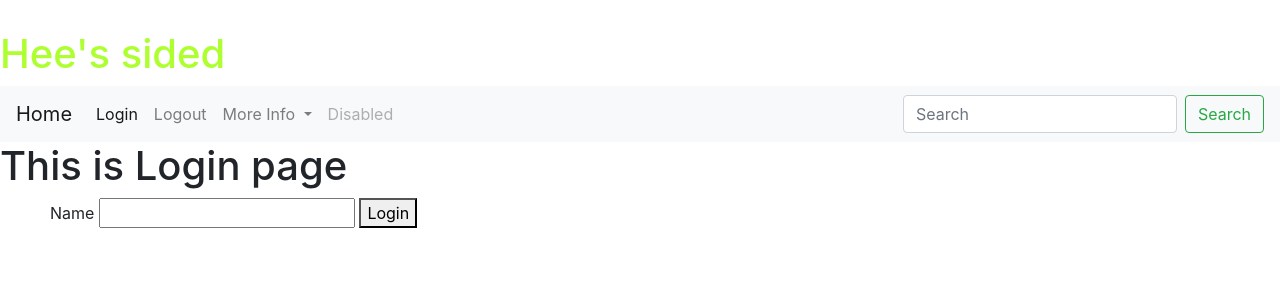
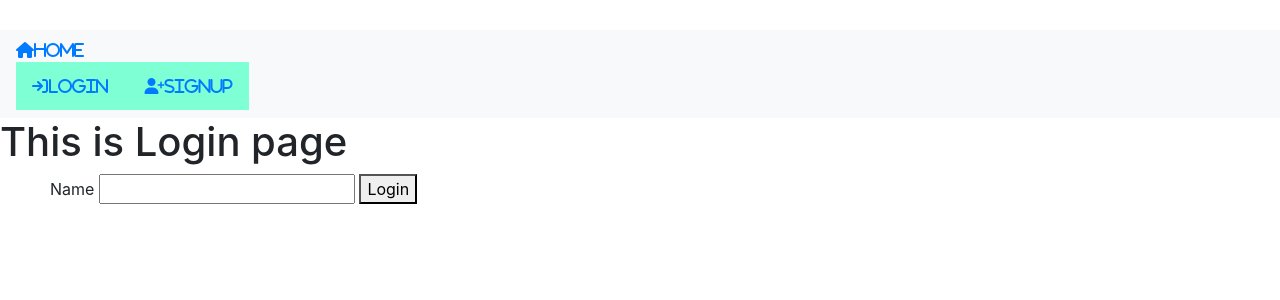
Before and after one commit to 2Thanh/first-website, a Flask app: page /Login in a window 1280 px wide. Shown: the top 300 px of the page. Run offline with Flask 2, Linux system fonts and the light colour scheme; parts of the project's set-up code (start-up, migrations or seed data) failed here and were passed over; some libraries are stand-ins or nearby versions.

Commit message:
Update base.html

```diff
--- a/website/templates/base.html
+++ b/website/templates/base.html
@@ -1,7 +1,11 @@
-<!doctype html>
-<html>
+<!DOCTYPE html>
+<html lang="en">
 <head>
+    <meta charset="UTF-8">
+    <meta http-equiv="X-UA-Compatible" content="IE=edge">
+    <meta name="viewport" content="width=device-width, initial-scale=1.0">
     <title>{% block title %}{% endblock %}</title>
+    <script src="https://kit.fontawesome.com/1ba63c86f9.js" crossorigin="anonymous"></script>
     <link rel="stylesheet" href="https://stackpath.bootstrapcdn.com/bootstrap/4.3.1/css/bootstrap.min.css" integrity="sha384-ggOyR0iXCbMQv3Xipma34MD+dH/1fQ784/j6cY/iJTQUOhcWr7x9JvoRxT2MZw1T" crossorigin="anonymous">
 </head>
 <body>
@@ -9,42 +13,39 @@
     </svg>
 
 
-        <h1 style="color:greenyellow">Hee's sided </h1>
-        <nav class="navbar navbar-expand-lg navbar-light bg-light">
-            <a class="navbar-brand" href="/">Home</a>
-            <button class="navbar-toggler" type="button" data-toggle="collapse" data-target="#navbarSupportedContent" aria-controls="navbarSupportedContent" aria-expanded="false" aria-label="Toggle navigation">
-              <span class="navbar-toggler-icon"></span>
-            </button>
 
-            <div class="collapse navbar-collapse" id="navbarSupportedContent">
-              <ul class="navbar-nav mr-auto">
-                <li class="nav-item active">
-                  <a class="nav-link" href="login">Login <span class="sr-only">(current)</span></a>
-                </li>
-                <li class="nav-item">
-                  <a class="nav-link" href="logout">Logout</a>
-                </li>
-                <li class="nav-item dropdown">
-                  <a class="nav-link dropdown-toggle" href="#" id="navbarDropdown" role="button" data-toggle="dropdown" aria-haspopup="true" aria-expanded="false">
-                    More Info
-                  </a>
-                  <div class="dropdown-menu" aria-labelledby="navbarDropdown">
-                    <a class="dropdown-item" href="https://chat.zalo.me/">Action</a>
-                    <a class="dropdown-item" href="#">Another action</a>
-                    <div class="dropdown-divider"></div>
-                    <a class="dropdown-item" href="#">Something else here</a>
+      <nav class="navbar navbar-expand-lg navbar-light bg-light"  >
+          <div >
+          <a class="fa-solid fa-house" href="/home">Home</a>
+          {% if user.is_authenticated %}
+          <div style="background-color: aquamarine;">
+
+            <a class="fa-solid fa-arrow-right-from-bracket" href="/logout" style="margin:16px">Logout</a>
+
+            <a class="fa-solid fa-calendar-plus" href="/create_post" style="margin:16px">  Create_post  </a>
+
+            <a href="/display_image" class="fa-solid fa-image" style="margin:16px">  Create_image  </a>
+
+            <a class="fa-solid fa-facebook" href="/profile" style="margin:16px"> About Admin   </a>
+
+            <a href="/post_img" class="fa-solid fa-image" style="margin:16px">  Post_Img  </a>
           </div>
-                </li>
-                <li class="nav-item">
-                  <a class="nav-link disabled" href="#" tabindex="-1" aria-disabled="true">Disabled</a>
-                </li>
-              </ul>
-              <form class="form-inline my-2 my-lg-0">
-                <input class="form-control mr-sm-2" type="search" placeholder="Search" aria-label="Search">
-                <button class="btn btn-outline-success my-2 my-sm-0" type="submit">Search</button>
-              </form>
+          {% else %}
+          <div style="background-color: aquamarine;">
+            <a class="fa-solid fa-arrow-right-to-bracket" href="Login" style="margin:16px">Login</a>
+            <a class="fa-solid fa-user-plus" href="Signup" style="margin:16px">Signup</a>
           </div>
+
+          {% endif %}
+        </body>
       </nav>
+      {% with messages=  get_flashed_messages(with_categories=True) %}
+        {% if messages %}
+          {% for category,message in messages %}
+            {{message}}
+          {% endfor %}
+        {% endif %}
+      {% endwith %}
       {% block content %}
       {% endblock %}
 <script src="https://code.jquery.com/jquery-3.3.1.slim.min.js" integrity="sha384-q8i/X+965DzO0rT7abK41JStQIAqVgRVzpbzo5smXKp4YfRvH+8abtTE1Pi6jizo" crossorigin="anonymous"></script>
@@ -52,5 +53,5 @@
 <script src="https://cdnjs.cloudflare.com/ajax/libs/popper.js/1.14.7/umd/popper.min.js" integrity="sha384-UO2eT0CpHqdSJQ6hJty5KVphtPhzWj9WO1clHTMGa3JDZwrnQq4sF86dIHNDz0W1" crossorigin="anonymous"></script>
 
 <script src="https://stackpath.bootstrapcdn.com/bootstrap/4.3.1/js/bootstrap.min.js" integrity="sha384-JjSmVgyd0p3pXB1rRibZUAYoIIy6OrQ6VrjIEaFf/nJGzIxFDsf4x0xIM+B07jRM" crossorigin="anonymous"></script>
-
 </body>
+</html>
```
Lines whose indentation alone changed are shown as unchanged.
